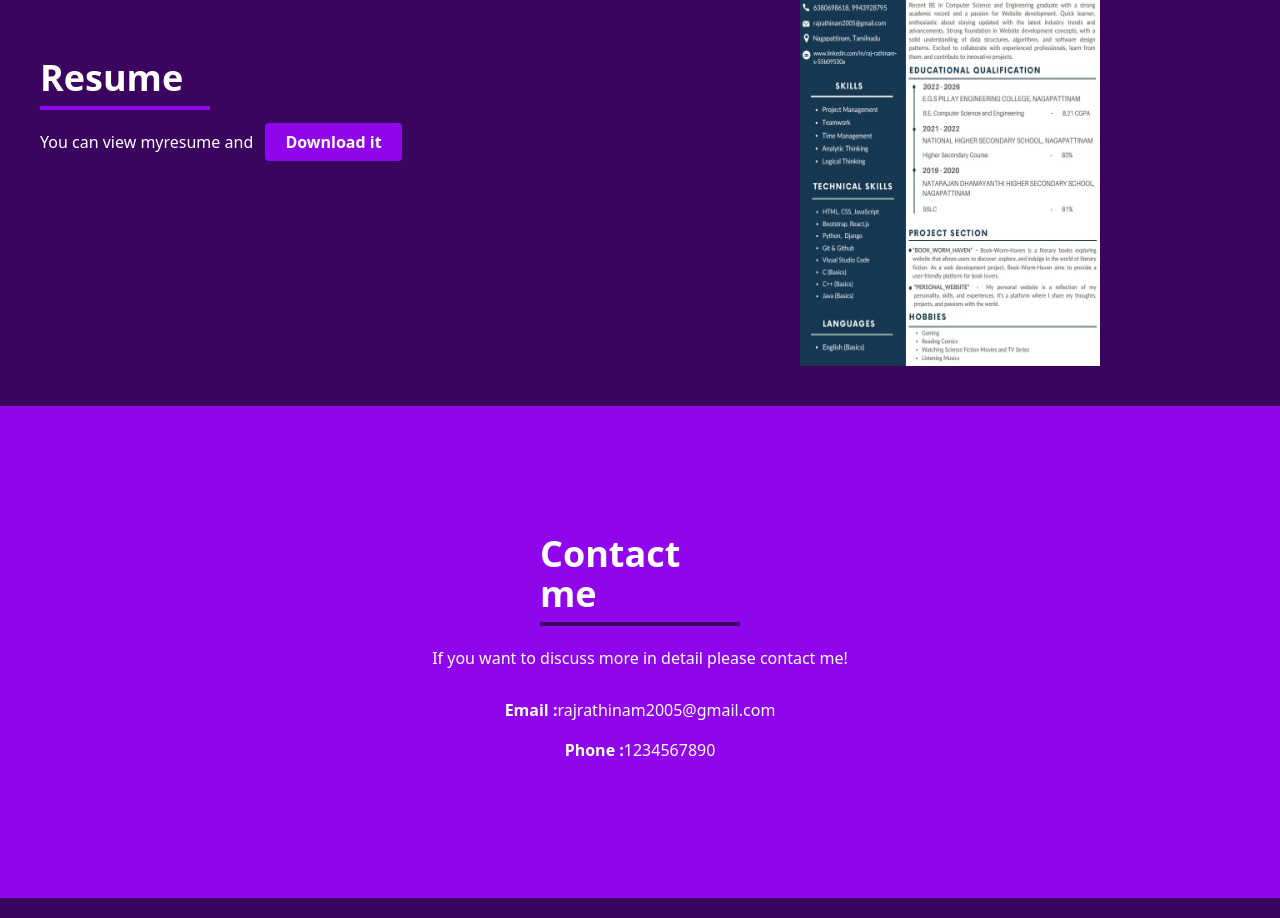
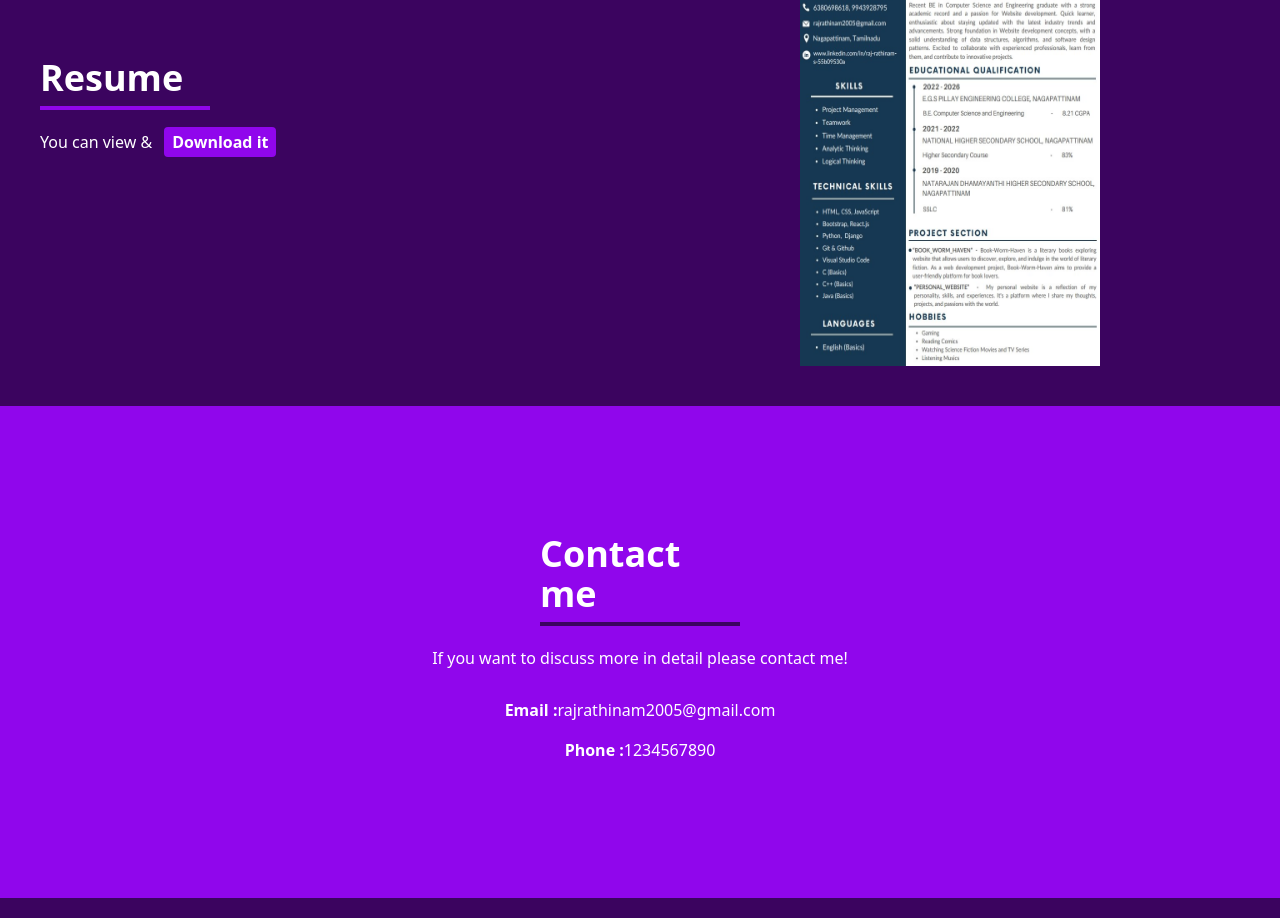
Before and after one commit to RajRathinam/my_portfolio, a React (Create React App) app: page / in a window 1280 px wide. Shown: the part 1960-2878 px from the top of the page. Built offline with nearby package versions, Linux system fonts and the light colour scheme.

Commit message:
fifth push

```diff
--- a/src/components/Resume.js
+++ b/src/components/Resume.js
@@ -11,7 +11,7 @@ const config ={
 <section className='flex flex-col md:flex-row bg-primary p-5' id='resume'>
     <div className='md:w-1/2 flex flex-col justify-center pl-5 text-white'>
       <div className='flex flex-col justify-center'>  <h1 className='text-4xl  border-b-4 border-[#9006ec] pb-2 mb-5 w-[170px] font-bold'>Resume</h1>
-      <p className='pb-5'>You can view myresume and <a className='btn' href={config.link}>Download it </a></p>
+      <p className='pb-5'>You can view & <a className='bg-secondary px-2 py-1 font-bold hover:border-2 border-white  mx-2 rounded md:btn' href={config.link}>Download it</a></p>
 
       </div>
 
```
